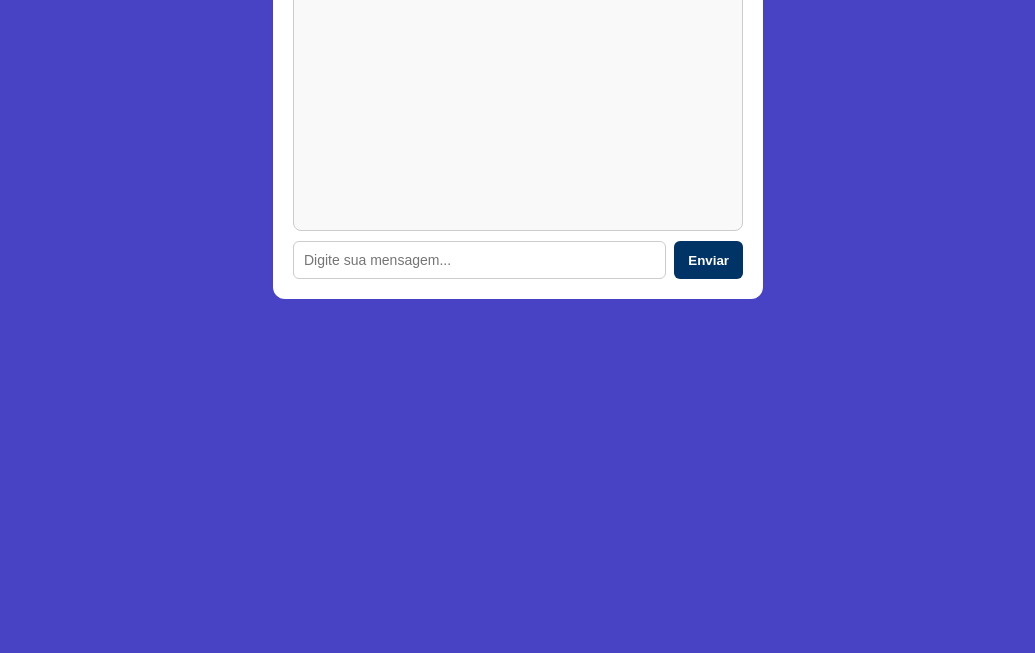
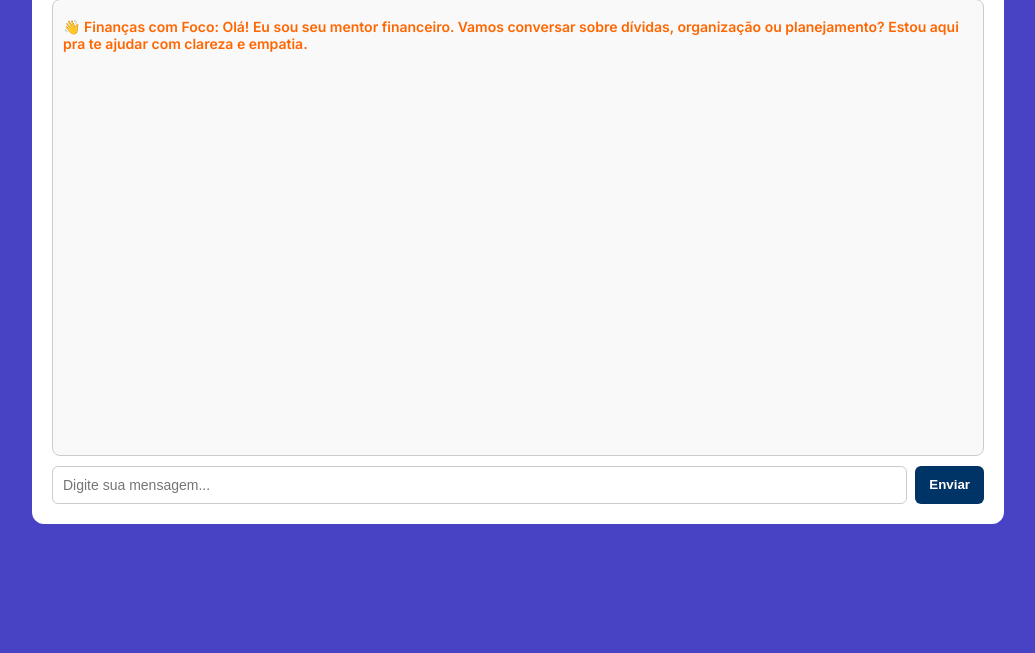
Before and after one commit to somosconsumidores/chat-financas-backend, a website: page public/index.html in a window 1280 px wide. Shown: the part 187-840 px from the top of the page, without its empty margins (122-1157 px from the left). Before the commit the page ends 800 px from the top, so only its background shows below. Drawn offline with Linux system fonts and the light colour scheme.

Commit message:
Update index.html

```diff
--- a/public/index.html
+++ b/public/index.html
@@ -12,18 +12,20 @@
       background-color: #4743C4; /* Cor de fundo geral */
       display: flex;
       justify-content: center;
-      align-items: flex-start;
+      align-items: center;
+      height: 100vh;
       padding: 20px;
-      padding-top: 40px;
     }
 
     #chat-container {
       background: white;
-      max-width: 450px;
-      width: 100%;
+      width: 932px;
+      height: 541px;
       border-radius: 12px;
       box-shadow: 0 0 0 3px #4743C4; /* Contorno do chat */
       padding: 20px;
+      display: flex;
+      flex-direction: column;
     }
 
     #logo {
@@ -36,10 +38,10 @@
     }
 
     #chat-box {
+      flex: 1;
       border: 1px solid #ccc;
       border-radius: 8px;
       padding: 10px;
-      height: 300px;
       overflow-y: auto;
       background: #f9f9f9;
       font-size: 14px;
@@ -87,9 +89,10 @@
       background-color: #004a99;
     }
 
-    @media screen and (max-width: 500px) {
+    @media screen and (max-width: 950px) {
       #chat-container {
-        padding: 15px;
+        width: 100%;
+        height: auto;
       }
     }
   </style>
```
